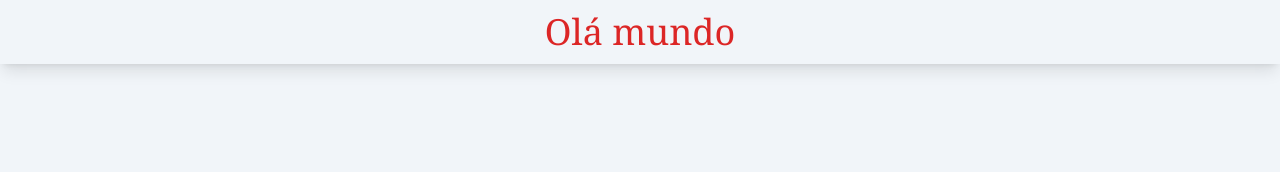
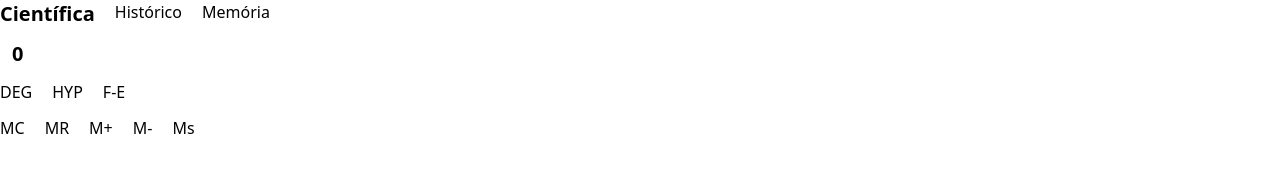
Before and after one commit to Pedrohsbessa/Calculadora-Cient-fica, a website: page src/index.html in a window 1280 px wide. Drawn offline with nearby package versions, Linux system fonts and the light colour scheme.

Commit message:
primeiros passos da criação do html

```diff
--- a/src/index.html
+++ b/src/index.html
@@ -6,20 +6,65 @@
     <meta http-equiv="X-UA-Compatible" content="IE=edge">
     <meta name="viewport" content="width=device-width, initial-scale=1.0">
     <link rel="stylesheet" href="/dist/output.css">
-    <script src="https://code.jquery.com/jquery-3.3.1.slim.min.js"
-        integrity="sha384-q8i/X+965DzO0rT7abK41JStQIAqVgRVzpbzo5smXKp4YfRvH+8abtTE1Pi6jizo"
-        crossorigin="anonymous"></script>
-    <script src="https://cdnjs.cloudflare.com/ajax/libs/popper.js/1.14.3/umd/popper.min.js"
-        integrity="sha384-ZMP7rVo3mIykV+2+9J3UJ46jBk0WLaUAdn689aCwoqbBJiSnjAK/l8WvCWPIPm49"
-        crossorigin="anonymous"></script>
-    <script src="https://stackpath.bootstrapcdn.com/bootstrap/4.1.3/js/bootstrap.min.js"
-        integrity="sha384-ChfqqxuZUCnJSK3+MXmPNIyE6ZbWh2IMqE241rYiqJxyMiZ6OW/JmZQ5stwEULTy"
-        crossorigin="anonymous"></script>
+    <link rel="shortcut icon" href="./assets/images/favicon.png">
+    <script src="../src/scripts/main.js" defer></script>
+
     <title>Calculadora</title>
 </head>
 
-<body class="text-center bg-slate-100">
-    <h1 class="text-red-600 text-4xl p-3 font-serif shadow-lg hover:first-letter:uppercase">olá mundo</h1>
+<body>
+    <div data="container-fluid" class="space-y-3">
+        <div data="row cabecalho" class="flex flex-row space-x-5">
+            <div data="collum-md9" class="flex flex-col m4 sp">
+                <h3 id="titulo" class="font-semibold 1 text-xl">Científica</h3>
+            </div>
+            <div data="collum-md1" id="historico" class="flex flex-col">
+                <h4 id="hist">Histórico</h4>
+            </div>
+            <div data="collum-md1" id="memoria" class="flex flex-col">
+                <h4 id="memo">Memória</h4>
+            </div>
+            <div data="collum-md1" id="branco" class="flex flex-col"></div>
+        </div>
+        <div data="row resultado" class="flex flex-row space-x-3">
+            <div data="collum-md9" class="flex flex-col space-x-3">
+                <div id="resultado2">
+                    <p id="valor2"></p>
+                </div>
+                <div id="resultado1">
+                    <h1 id="valor1" class="font-semibold text-xl">0</h1>
+                </div>
+            </div>
+        </div>
+        <div data="row funcoes2" class="flex flex-row space-x-5">
+            <div id="deg">
+                <span>DEG</span>
+            </div>
+            <div id="hyp">
+                <span>HYP</span>
+            </div>
+            <div id="fe">
+                <span>F-E</span>
+            </div>
+        </div>
+        <div data="row funcoes1" class="flex flex-row space-x-5">
+            <div id="mc-funct">
+                <span>MC</span>
+            </div>
+            <div id="mr-funct">
+                <span>MR</span>
+            </div>
+            <div id="m+-funct">
+                <span>M+</span>
+            </div>
+            <div id="m--funct">
+                <span>M-</span>
+            </div>
+            <div id="ms-funct">
+                <span>Ms</span>
+            </div>
+        </div>
+    </div>
 
 </body>
 
```
Also changed, not shown: Anotações.md (added, +2 -0 lines), dist/output.css, src/scripts/main.js (added).
